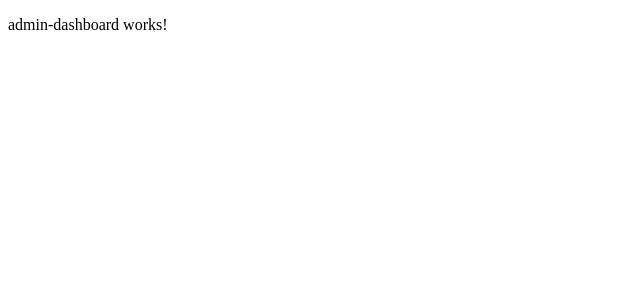
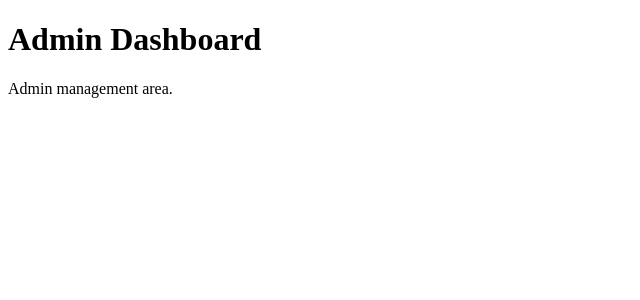
Before and after one commit to hasangaanawarathna/RTX-jewelry, an Angular app: page /admin/dashboard in a window 1280 px wide. Shown: the top 300 px of the page, without its empty margins (0-640 px from the left). Built offline with nearby package versions, Linux system fonts and the light colour scheme.

Commit message:
Update admin dashboard content and structure

```diff
--- a/src/app/admin/admin-dashboard/admin-dashboard.html
+++ b/src/app/admin/admin-dashboard/admin-dashboard.html
@@ -1 +1,2 @@
-<p>admin-dashboard works!</p>
+<h1>Admin Dashboard</h1>
+<p>Admin management area.</p>
```
Also changed, not shown: src/app/pages/home/home.ts (+8 -0 lines).
